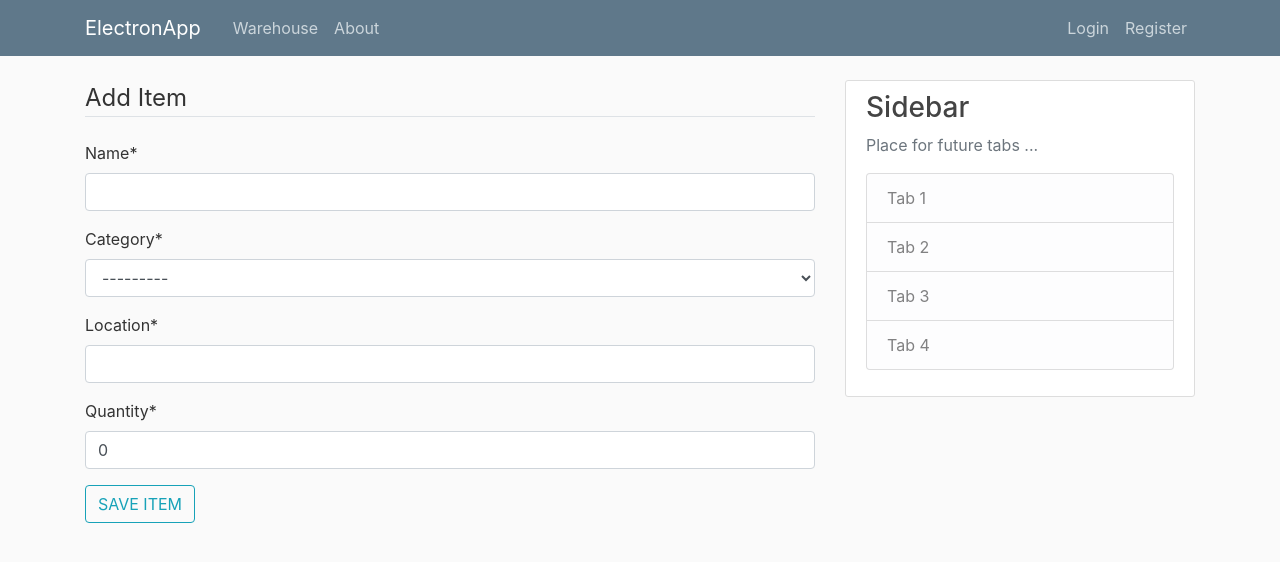
After one commit to sywekpiorko1/djangoElectroApp, a Django app: page /add/ in a window 1280 px wide. The commit adds this page. Shown: the top 562 px of the page. Run offline with Django 3.2, Linux system fonts and the light colour scheme; data that the repository does not hold is empty; some libraries are stand-ins or nearby versions.

Commit message:
create add item view, template form, add bootstrap and crispy forms, base.html with navbar, add requirements.txt

```diff
--- a/electron_django/electron_django/settings.py
+++ b/electron_django/electron_django/settings.py
@@ -41,6 +41,7 @@ ALLOWED_HOSTS = [os.environ.get("HOSTNAME")]
 
 INSTALLED_APPS = [
     'warehouse.apps.WarehouseConfig',
+    'crispy_forms',
     'django.contrib.admin',
     'django.contrib.auth',
     'django.contrib.contenttypes',
@@ -128,3 +129,5 @@ USE_TZ = True
 # https://docs.djangoproject.com/en/2.2/howto/static-files/
 
 STATIC_URL = '/static/'
+
+CRISPY_TEMPLATE_PACK = 'bootstrap4'
--- /dev/null
+++ b/electron_django/warehouse/forms.py
@@ -0,0 +1,8 @@
+from django import forms
+from .models import Item
+
+class ItemForm(forms.ModelForm):
+
+    class Meta:
+        model = Item
+        fields = ('name', 'category', 'location', 'quantity')
--- /dev/null
+++ b/electron_django/warehouse/static/warehouse/main.css
@@ -0,0 +1,84 @@
+body {
+    background: #fafafa;
+    color: #333333;
+    margin-top: 5rem;
+}
+
+h1, h2, h3, h4, h5, h6 {
+    color: #444444;
+}
+
+ul {
+    margin: 0;
+}
+
+.bg-steel {
+    background-color: #5f788a;
+}
+
+.site-header .navbar-nav .nav-link {
+    color: #cbd5db;
+}
+
+.site-header .navbar-nav .nav-link:hover {
+    color: #ffffff;
+}
+
+.site-header .navbar-nav .nav-link.active {
+    font-weight: 500;
+}
+
+.content-section {
+    background: #ffffff;
+    padding: 10px 20px;
+    border: 1px solid #dddddd;
+    border-radius: 3px;
+    margin-bottom: 20px;
+}
+
+.article-title {
+    color: #444444;
+}
+
+a.article-title:hover {
+    color: #428bca;
+    text-decoration: none;
+}
+
+.article-content {
+    white-space: pre-line;
+}
+
+.article-img {
+    height: 65px;
+    width: 65px;
+    margin-right: 16px;
+}
+
+.article-metadata {
+    padding-bottom: 1px;
+    margin-bottom: 4px;
+    border-bottom: 1px solid #e3e3e3
+}
+
+.article-metadata a:hover {
+    color: #333;
+    text-decoration: none;
+}
+
+.article-svg {
+    width: 25px;
+    height: 25px;
+    vertical-align: middle;
+}
+
+.account-img {
+    height: 125px;
+    width: 125px;
+    margin-right: 20px;
+    margin-bottom: 16px;
+}
+
+.account-heading {
+    font-size: 2.5rem;
+}
--- /dev/null
+++ b/electron_django/warehouse/templates/warehouse/base.html
@@ -0,0 +1,88 @@
+{% load static %}
+
+<!DOCTYPE html>
+<html lang="en">
+
+<head>
+    <meta charset="UTF-8">
+    <meta name="viewport" content="width=device-width, initial-scale=1.0, shrink-to-fit=no">
+    <meta http-equiv="X-UA-Compatible" content="ie=edge">
+
+    <!-- Bootstrap CSS -->
+    <link rel="stylesheet" href="https://stackpath.bootstrapcdn.com/bootstrap/4.3.1/css/bootstrap.min.css"
+        integrity="sha384-ggOyR0iXCbMQv3Xipma34MD+dH/1fQ784/j6cY/iJTQUOhcWr7x9JvoRxT2MZw1T" crossorigin="anonymous">
+
+    <link rel="stylesheet" type="text/css" href="{% static 'warehouse/main.css' %}">
+
+    {% if title %}
+    <title>ElectronApp - {{ title }}</title>
+    {% else %}
+    <title>ElectronApp</title>
+    {% endif %}
+
+</head>
+
+<body>
+
+    <header class="site-header">
+        <nav class="navbar navbar-expand-md navbar-dark bg-steel fixed-top">
+            <div class="container">
+                <a class="navbar-brand mr-4" href="#">ElectronApp</a>
+                <button class="navbar-toggler" type="button" data-toggle="collapse" data-target="#navbarToggle"
+                    aria-controls="navbarToggle" aria-expanded="false" aria-label="Toggle navigation">
+                    <span class="navbar-toggler-icon"></span>
+                </button>
+                <div class="collapse navbar-collapse" id="navbarToggle">
+                    <div class="navbar-nav mr-auto">
+                        <a class="nav-item nav-link" href="#">Warehouse</a>
+                        <a class="nav-item nav-link" href="#">About</a>
+                    </div>
+                    <!-- Navbar Right Side -->
+                    <div class="navbar-nav">
+                        <a class="nav-item nav-link" href="#">Login</a>
+                        <a class="nav-item nav-link" href="#">Register</a>
+                    </div>
+                </div>
+            </div>
+        </nav>
+    </header>
+
+
+    <main role="main" class="container">
+        <div class="row">
+            <div class="col-md-8">
+
+                {% block content %}{% endblock %}
+
+            </div>
+            <div class="col-md-4">
+                <div class="content-section">
+                    <h3>Sidebar</h3>
+                    <p class='text-muted'>Place for future tabs ...
+                        <ul class="list-group">
+                            <li class="list-group-item list-group-item-light">Tab 1</li>
+                            <li class="list-group-item list-group-item-light">Tab 2</li>
+                            <li class="list-group-item list-group-item-light">Tab 3</li>
+                            <li class="list-group-item list-group-item-light">Tab 4</li>
+                        </ul>
+                    </p>
+                </div>
+            </div>
+        </div>
+    </main>
+
+    <!-- Optional JavaScript -->
+    <!-- jQuery first, then Popper.js, then Bootstrap JS -->
+    <script src="https://code.jquery.com/jquery-3.3.1.slim.min.js"
+        integrity="sha384-q8i/X+965DzO0rT7abK41JStQIAqVgRVzpbzo5smXKp4YfRvH+8abtTE1Pi6jizo"
+        crossorigin="anonymous"></script>
+    <script src="https://cdnjs.cloudflare.com/ajax/libs/popper.js/1.14.7/umd/popper.min.js"
+        integrity="sha384-UO2eT0CpHqdSJQ6hJty5KVphtPhzWj9WO1clHTMGa3JDZwrnQq4sF86dIHNDz0W1"
+        crossorigin="anonymous"></script>
+    <script src="https://stackpath.bootstrapcdn.com/bootstrap/4.3.1/js/bootstrap.min.js"
+        integrity="sha384-JjSmVgyd0p3pXB1rRibZUAYoIIy6OrQ6VrjIEaFf/nJGzIxFDsf4x0xIM+B07jRM"
+        crossorigin="anonymous"></script>
+
+</body>
+
+</html>
--- /dev/null
+++ b/electron_django/warehouse/templates/warehouse/item_form.html
@@ -0,0 +1,22 @@
+{% extends "warehouse/base.html" %}
+
+{% load crispy_forms_tags %}
+
+{% block content %}
+
+<form method="POST">
+
+    {% csrf_token %}
+
+    <fieldset>
+        <legend class="border-bottom mb-4">Add Item</legend>
+        {{ form|crispy }}
+    </fieldset>
+
+    <div class="form-group">
+        <button class="btn btn-outline-info" type="submit">SAVE ITEM</button>
+    </div>
+
+</form>
+
+{% endblock content %}
--- a/electron_django/warehouse/urls.py
+++ b/electron_django/warehouse/urls.py
@@ -3,4 +3,5 @@ from . import views
 
 urlpatterns = [
     path('', views.get_items_list, name='warehouse-items'),
+    path('add/', views.create_an_item, name='warehouse-items-create'),
 ]
--- a/electron_django/warehouse/views.py
+++ b/electron_django/warehouse/views.py
@@ -1,8 +1,24 @@
-from django.shortcuts import render
+from django.shortcuts import render, redirect
 from .models import Item
+from .forms import ItemForm
 
 # Create your views here.
 
 def get_items_list(request):
     results = Item.objects.all()
     return render(request, "warehouse/items_list.html", {'items': results, 'title': 'Warehouse items'})
+
+
+def create_an_item(request):
+    if request.method=="POST":
+
+        form = ItemForm(request.POST, request.FILES)
+        if form.is_valid():
+            form.save()
+            return redirect(get_items_list)
+
+    else:
+
+        form = ItemForm()
+
+        return render(request, "warehouse/item_form.html", {'form': form, 'title': 'Add item'})
```
Also changed, not shown: electron_django/warehouse/templates/warehouse/items_list.html (+15 -24 lines).
